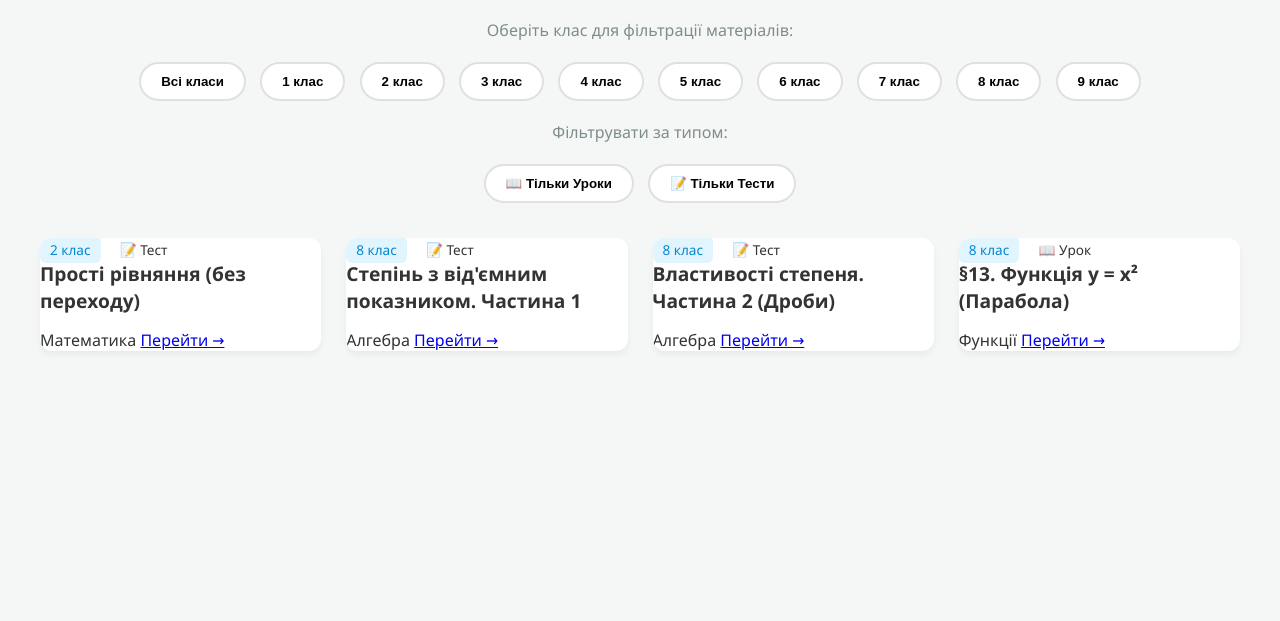
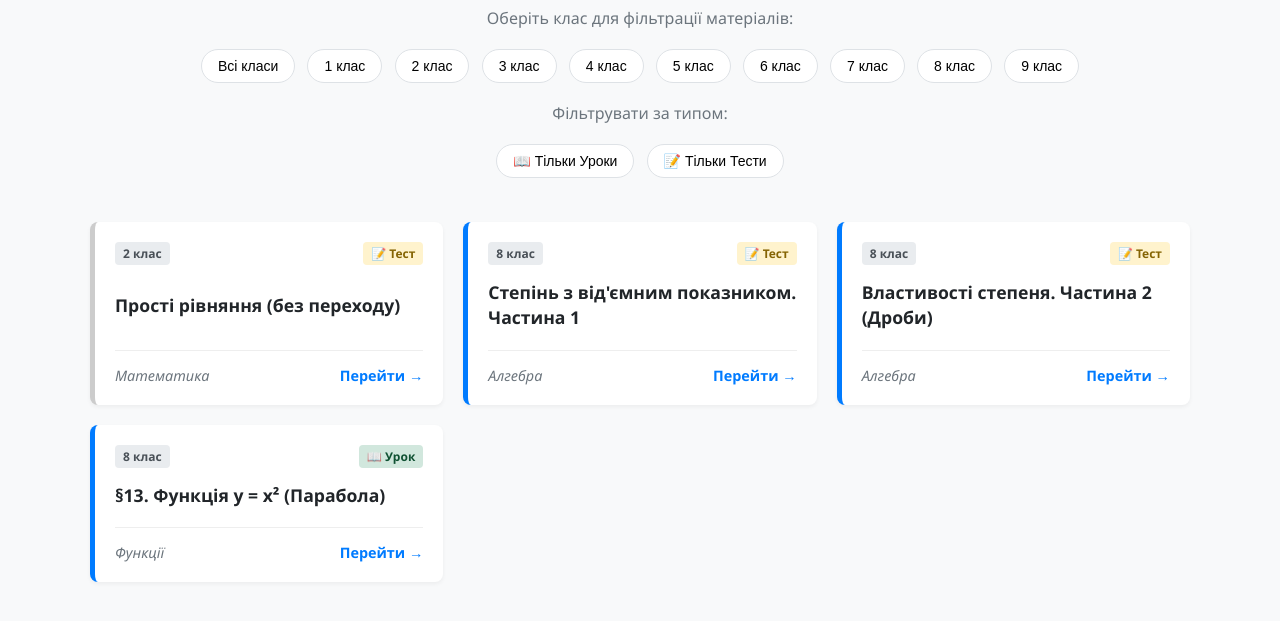
Before and after one commit to ddashukko/site, a plain HTML site: page index.html in a window 1280 px wide. Shown: the part 87-708 px from the top of the page. Drawn offline with Linux system fonts and the light colour scheme.

Commit message:
Update style.css

```diff
--- a/style.css
+++ b/style.css
@@ -1,164 +1,94 @@
 /* style.css */
 body {
-    font-family: "Segoe UI", Tahoma, Geneva, Verdana, sans-serif;
-    background-color: #f4f7f6;
+    font-family: 'Segoe UI', sans-serif;
+    background-color: #f8f9fa;
     margin: 0;
     padding: 20px;
     color: #333;
 }
 
-h1 { text-align: center; color: #2c3e50; }
-p { text-align: center; color: #7f8c8d; }
+h1 { text-align: center; color: #2c3e50; margin-bottom: 10px; }
+p { text-align: center; color: #6c757d; margin-top: 0; }
 
-/* Кнопки управління */
-.controls {
-    text-align: center;
-    margin-bottom: 30px;
+/* Кнопки фільтрів */
+.controls { text-align: center; margin-bottom: 40px; }
+.filter-btn {
+    background: white; border: 1px solid #dee2e6;
+    padding: 8px 16px; margin: 4px; border-radius: 20px;
+    cursor: pointer; transition: 0.2s; font-size: 14px;
 }
-
-.filter-btn {
-    background-color: #fff;
-    border: 2px solid #e0e0e0;
-    border-radius: 25px;
-    padding: 10px 20px;
-    margin: 5px;
-    cursor: pointer;
-    font-weight: 600;
-    transition: all 0.2s;
-}
-
-.filter-btn:hover {
-    border-color: #3498db;
-    color: #3498db;
-}
-
-.filter-btn:focus {
-    background-color: #3498db;
-    color: white;
-    border-color: #3498db;
+.filter-btn:hover, .filter-btn:focus {
+    background: #007bff; color: white; border-color: #007bff;
 }
 
 /* Сітка */
 #container {
     display: grid;
     grid-template-columns: repeat(auto-fill, minmax(280px, 1fr));
-    gap: 25px;
-    max-width: 1200px;
+    gap: 20px;
+    max-width: 1100px;
     margin: 0 auto;
 }
 
-/* --- СТИЛІ КАРТКИ (ОНОВЛЕНІ) --- */
+/* --- КАРТКА (ТЕКСТОВА) --- */
 .card {
     background: white;
-    border-radius: 12px;
-    /* padding прибираємо, щоб картинка була на всю ширину */
-    box-shadow: 0 4px 6px rgba(0, 0, 0, 0.05);
-    transition: transform 0.2s;
+    border-radius: 8px;
+    padding: 20px;
+    box-shadow: 0 2px 4px rgba(0,0,0,0.05);
+    transition: transform 0.2s, box-shadow 0.2s;
     display: flex;
     flex-direction: column;
-    overflow: hidden; /* Щоб картинка не вилазила за кути */
-    height: 100%; /* Щоб усі картки були однакової висоти */
+    justify-content: space-between;
+    border-left: 5px solid #ccc; /* Сіра смужка за замовчуванням */
 }
 
+/* Кольорові смужки для предметів */
+.card.border-blue { border-left-color: #007bff; } /* Алгебра */
+.card.border-green { border-left-color: #28a745; } /* Геометрія */
+.card.border-red { border-left-color: #dc3545; } /* Англійська */
+
 .card:hover {
-    transform: translateY(-5px);
-    box-shadow: 0 8px 15px rgba(0, 0, 0, 0.1);
+    transform: translateY(-3px);
+    box-shadow: 0 5px 15px rgba(0,0,0,0.1);
 }
 
-/* Стиль для картинки-завдання */
-.card-image {
-    width: 100%;
-    height: 180px; /* Фіксована висота */
-    background-color: #f9f9f9;
-    object-fit: contain; /* ВАЖЛИВО: Показує все завдання цілком, не обрізаючи */
-    border-bottom: 1px solid #eee;
-}
-
-/* Обгортка для тексту */
-.card-content {
-    padding: 20px;
+.card-header {
     display: flex;
-    flex-direction: column;
-    flex-grow: 1;
     justify-content: space-between;
+    margin-bottom: 15px;
 }
 
 .card h3 {
-    margin-top: 0;
+    margin: 0 0 20px 0;
     font-size: 1.1em;
-    margin-bottom: 15px;
-    min-height: 40px; /* Щоб заголовок займав місце */
+    font-weight: 600;
+    line-height: 1.4;
+    color: #212529;
 }
 
-.card-meta {
-    margin-bottom: 20px;
+.card-footer {
     display: flex;
-    flex-wrap: wrap;
-    gap: 5px;
+    justify-content: space-between;
+    align-items: center;
+    border-top: 1px solid #eee;
+    padding-top: 15px;
 }
 
-.tag {
-    font-size: 0.8em;
-    padding: 4px 8px;
-    border-radius: 6px;
+/* Теги */
+.tag { font-size: 0.75em; padding: 3px 8px; border-radius: 4px; font-weight: bold; }
+.grade-tag { background: #e9ecef; color: #495057; }
+.tag-test { background: #fff3cd; color: #856404; }
+.tag-lesson { background: #d1e7dd; color: #0f5132; }
+
+.topic-text {
+    font-size: 0.9em; color: #6c757d; font-style: italic;
 }
 
-.grade-tag { background-color: #e1f5fe; color: #0288d1; }
-.subject-tag { background-color: #f3e5f5; color: #7b1fa2; }
-
-.link-btn {
-    display: block;
-    text-align: center;
-    background-color: #3498db;
-    color: white;
+.open-btn {
     text-decoration: none;
-    padding: 10px;
-    border-radius: 8px;
-    font-weight: bold;
-    transition: background 0.2s;
+    color: #007bff;
+    font-weight: 600;
+    font-size: 0.9em;
 }
-
-.link-btn:hover {
-    background-color: #2980b9;
-}
-.card h3 {
-  margin-top: 0;
-  font-size: 1.2em;
-  margin-bottom: 15px;
-}
-
-.card-meta {
-  margin-bottom: 20px;
-}
-
-.tag {
-  font-size: 0.85em;
-  padding: 4px 10px;
-  border-radius: 6px;
-  margin-right: 5px;
-}
-
-.grade-tag {
-  background-color: #e1f5fe;
-  color: #0288d1;
-}
-.subject-tag {
-  background-color: #f3e5f5;
-  color: #7b1fa2;
-}
-
-.link-btn {
-  display: block;
-  text-align: center;
-  background-color: #3498db;
-  color: white;
-  text-decoration: none;
-  padding: 10px;
-  border-radius: 8px;
-  font-weight: bold;
-  transition: background 0.2s;
-}
-
-.link-btn:hover {
-  background-color: #2980b9;
-}
+.open-btn:hover { text-decoration: underline; }
```
